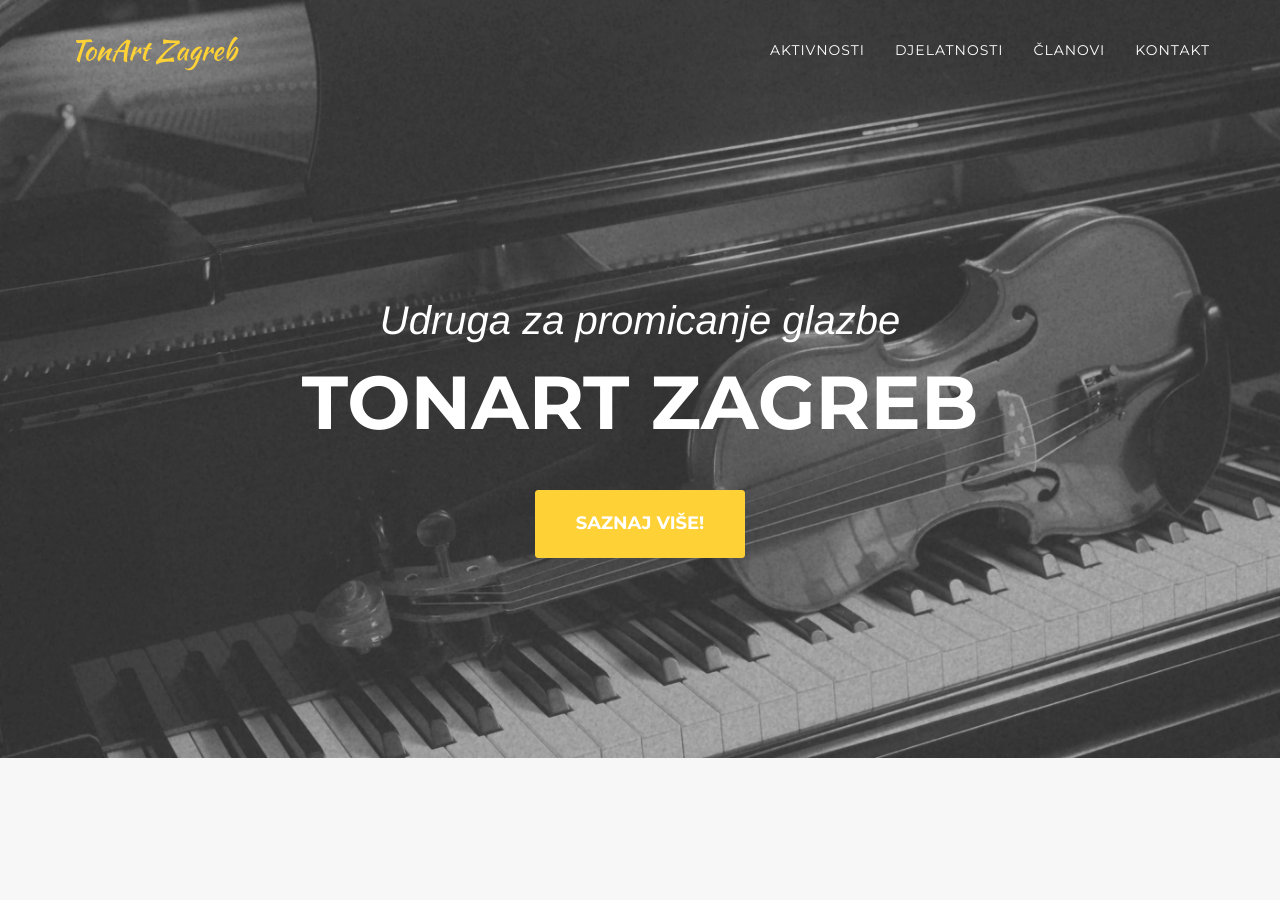
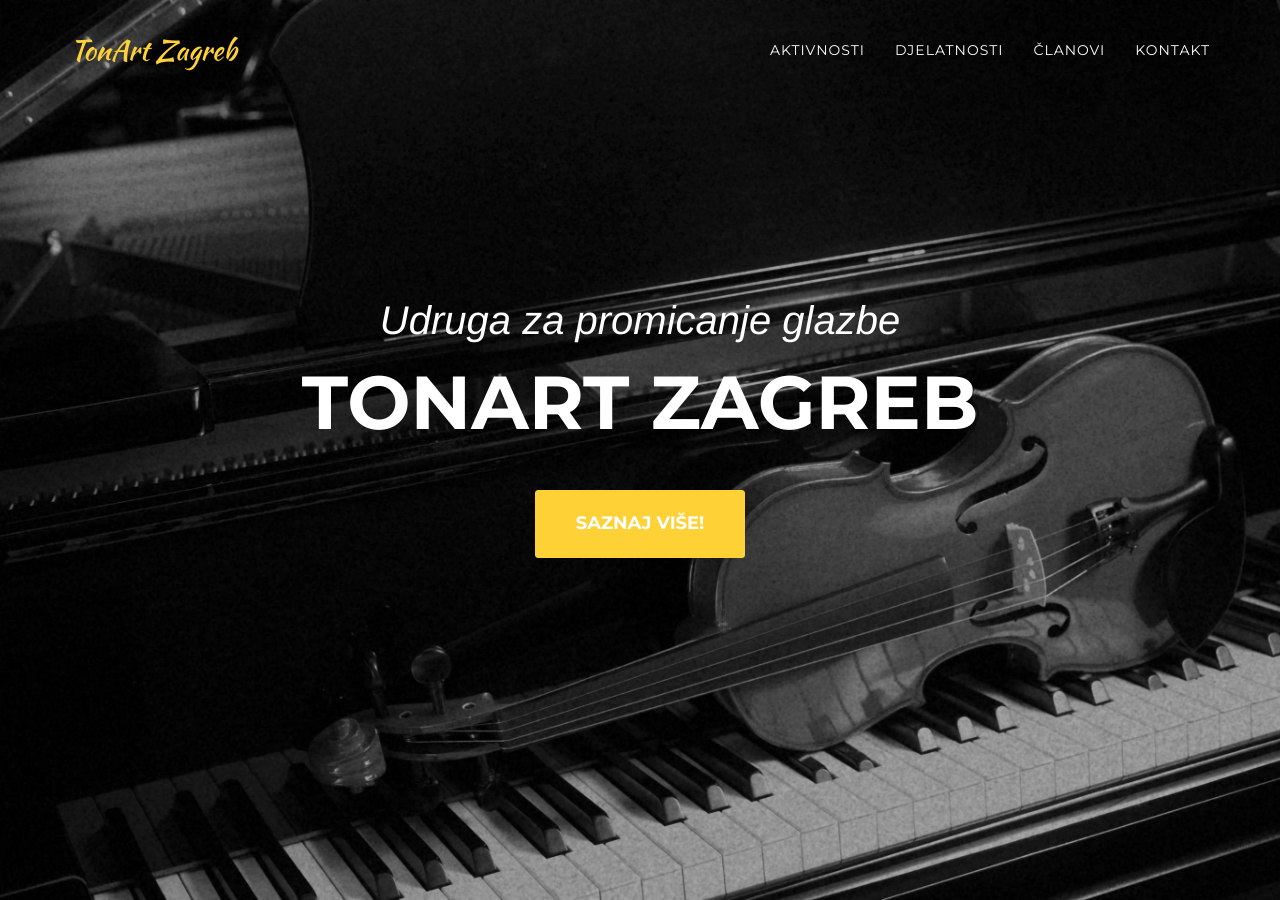
Before and after one commit to tonartzagreb/tonartzagreb.github.io, a Jekyll site: the page built from content/hr.markdown, in a window 1280 px wide and 900 px high. Built offline with Jekyll 4.4.1, drawn with Linux system fonts in a browser that asks for light colours; nearby versions of some CDN libraries; some web fonts are replaced.

Commit message:
Release candidate 1

```diff
--- a/README.markdown
+++ b/README.markdown
@@ -1,2 +1 @@
-# tonartzagreb.github.io
-TonArt Zagreb website
+# TonArt Zagreb website
--- a/TODO.markdown
+++ b/TODO.markdown
@@ -1,3 +1,3 @@
-- [ ] header bg preko celog ekrana
+- [x] header bg preko celog ekrana
 - [ ] portfolio item default image
 - [ ] YT videji
--- a/assets/css/custom.css
+++ b/assets/css/custom.css
@@ -1,4 +1,14 @@
+html,
+body {
+    width: 100%;
+    height: 100%;
+}
+
 header {
+    display: table;
+    position: relative;
+    width: 100%;
+    height: 100%;
     background-image: url(/assets/images/header-background.jpg);
     background-position: center bottom;
 }
```
Also changed, not shown: assets/images/header-background-sepia.jpg (deleted), assets/images/header-background.jpg.
